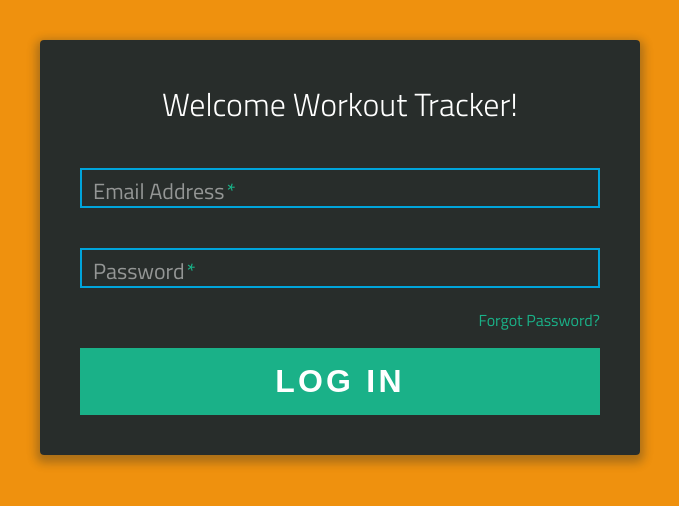
After one commit to goody85/workout_tracker.github.io, a PHP site: page /login.html in a window 1280 px wide. The commit adds this page. Shown: the top 506 px of the page, without its empty margins (300-979 px from the left). Run offline with PHP 8.4, Linux system fonts and the light colour scheme; some libraries are stand-ins or nearby versions.

Commit message:
Login Page

```diff
--- a/css/style.css
+++ b/css/style.css
@@ -8,7 +8,7 @@ html {
 }
 
 body {
-  background: #c1bdba;
+  background: #ef910e;
   font-family: 'Titillium Web', sans-serif;
 }
 
@@ -115,7 +115,7 @@ input, textarea {
   padding: 5px 10px;
   background: none;
   background-image: none;
-  border: 1px solid #a0b3b0;
+  border: 2px solid #00a4db;
   color: #ffffff;
   border-radius: 0;
   -webkit-transition: border-color .25s ease, -webkit-box-shadow .25s ease;
--- /dev/null
+++ b/login.html
@@ -0,0 +1,63 @@
+<!DOCTYPE html>
+<html lang="en">
+
+<head>
+    <meta charset="UTF-8">
+    <title>Sign-Up/Login Form</title>
+    <link href='https://fonts.googleapis.com/css?family=Titillium+Web:400,300,600' rel='stylesheet' type='text/css'>
+
+
+    <link rel="stylesheet" href="css/style.css">
+
+
+</head>
+
+<body>
+
+    <div class="form">
+
+    <div id="login">
+          <h1>Welcome Workout Tracker!</h1>
+
+          <form action="/login" method="post">
+
+            <div class="field-wrap">
+            <label>
+              Email Address<span class="req">*</span>
+            </label>
+            <input type="email"required autocomplete="off"/>
+          </div>
+
+          <div class="field-wrap">
+            <label>
+              Password<span class="req">*</span>
+            </label>
+            <input type="password"required autocomplete="off"/>
+          </div>
+
+          <p class="forgot"><a href="#">Forgot Password?</a></p>
+
+          <button class="button button-block"/>Log In</button>
+
+          </form>
+
+        </div>
+
+
+
+    </div>
+
+    </div>
+
+    <script src='http://cdnjs.cloudflare.com/ajax/libs/jquery/2.1.3/jquery.min.js'></script>
+
+
+
+    <script src="js/index.js"></script>
+
+
+
+
+</body>
+
+</html>
```
